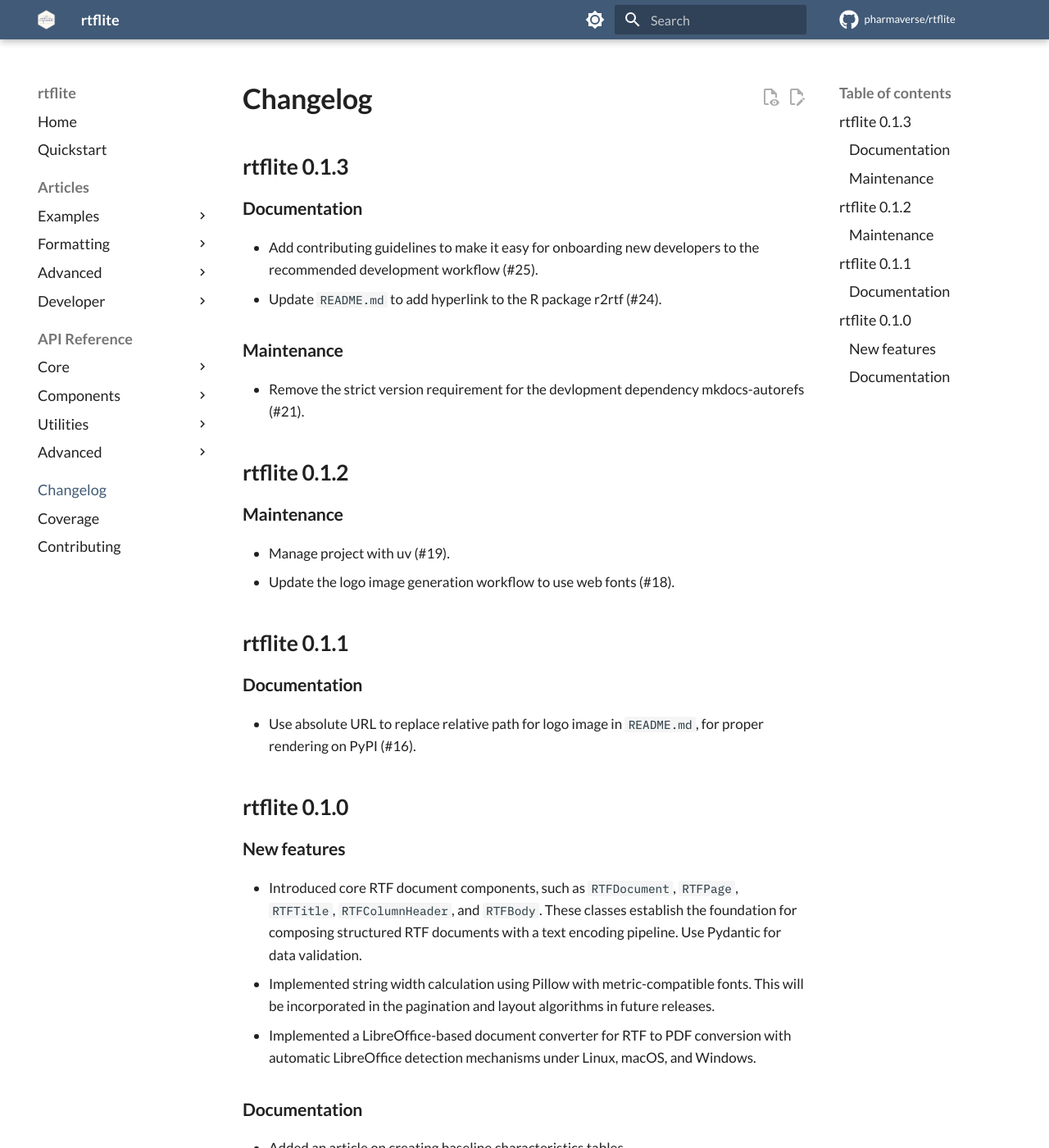
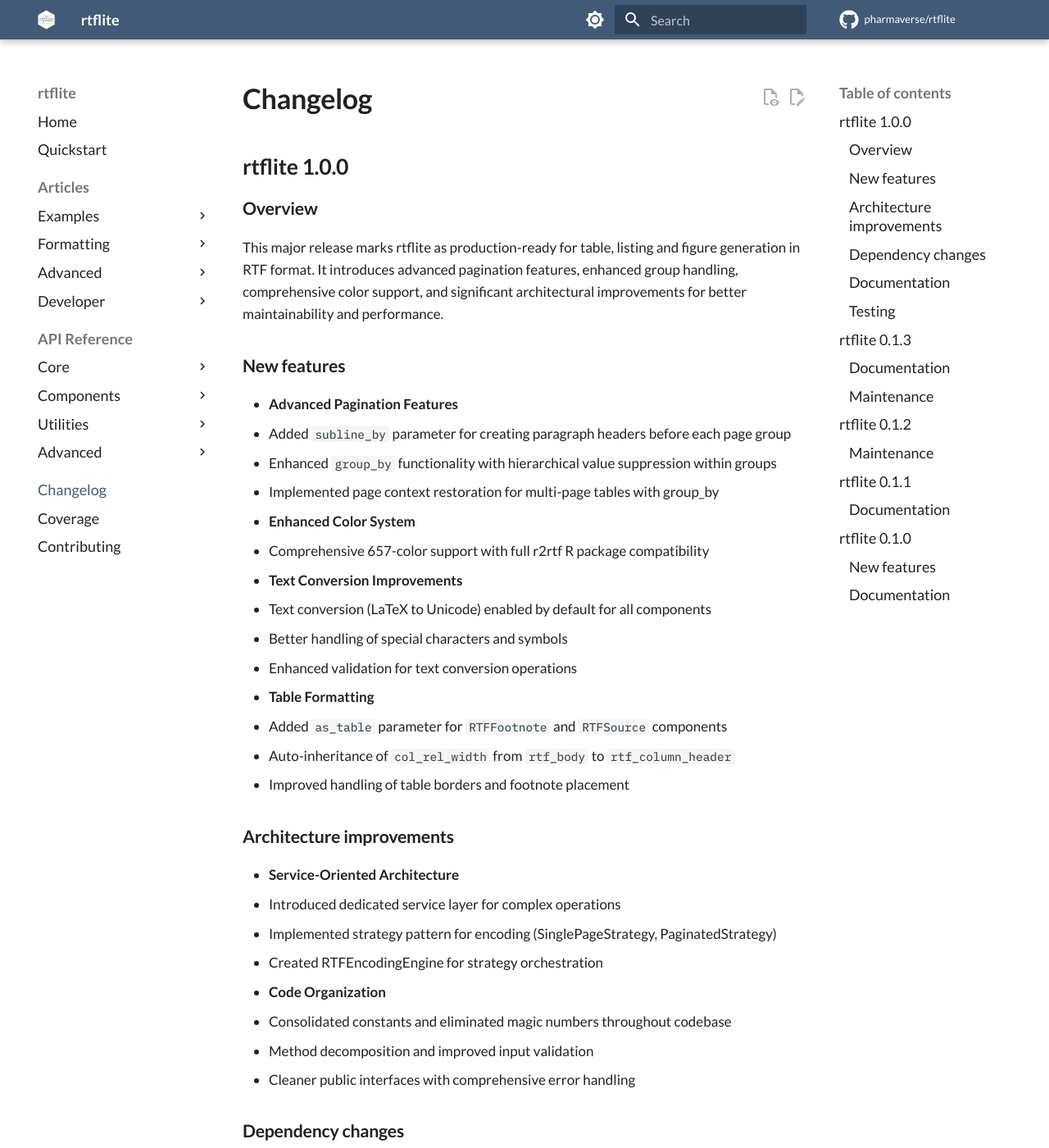
Before and after one commit to pharmaverse/rtflite, an MkDocs documentation site: the page built from docs/changelog.md, in a window 1280 px wide and 1400 px high. Shown: the whole window at 82% size. Built offline with MkDocs 1.6.1 and Material for MkDocs 9.7.7, drawn with Linux system fonts in a browser that asks for light colours; comment, search, counter and statistics services are not loaded; some of the changed text lies outside the part shown.

Commit message:
update doc

```diff
--- a/docs/changelog.md
+++ b/docs/changelog.md
@@ -1,4 +1,63 @@
 # Changelog
+
+## rtflite 1.0.0
+
+### Overview
+
+This major release marks rtflite as production-ready for table, listing and figure generation in RTF format.
+It introduces advanced pagination features, enhanced group handling, comprehensive color support, and significant architectural improvements for better maintainability and performance.
+
+### New features
+
+- **Advanced Pagination Features**
+  - Added `subline_by` parameter for creating paragraph headers before each page group
+  - Enhanced `group_by` functionality with hierarchical value suppression within groups
+  - Implemented page context restoration for multi-page tables with group_by
+
+- **Enhanced Color System**
+  - Comprehensive 657-color support with full r2rtf R package compatibility
+
+- **Text Conversion Improvements**
+  - Text conversion (LaTeX to Unicode) enabled by default for all components
+  - Better handling of special characters and symbols
+  - Enhanced validation for text conversion operations
+
+- **Table Formatting**
+  - Added `as_table` parameter for `RTFFootnote` and `RTFSource` components
+  - Auto-inheritance of `col_rel_width` from `rtf_body` to `rtf_column_header`
+  - Improved handling of table borders and footnote placement
+
+### Architecture improvements
+
+- **Service-Oriented Architecture**
+  - Introduced dedicated service layer for complex operations
+  - Implemented strategy pattern for encoding (SinglePageStrategy, PaginatedStrategy)
+  - Created RTFEncodingEngine for strategy orchestration
+
+- **Code Organization**
+  - Consolidated constants and eliminated magic numbers throughout codebase
+  - Method decomposition and improved input validation
+  - Cleaner public interfaces with comprehensive error handling
+
+### Dependency changes
+
+- Removed numpy and pandas as hard dependencies
+- Moved pyarrow to development dependencies
+- Now uses narwhals for DataFrame abstraction
+- Polars as the primary DataFrame library
+
+### Documentation
+
+- Reorganized API reference for better user experience
+- Renamed documentation files to use hyphens consistently
+- Updated all examples to use modern best practices
+- Fixed Polars DataOrientationWarning in documentation examples
+- Added comprehensive articles for new features
+
+### Testing
+
+- Added comprehensive single-page RTF tests with R2RTF fixtures
+- Extensive multi-page tests for as_table feature
 
 ## rtflite 0.1.3
 
```
Also changed, not shown: docs/articles/advanced-group-by.md (+10 -0 lines), docs/articles/quarto/advanced-group-by.qmd (+10 -0 lines).
